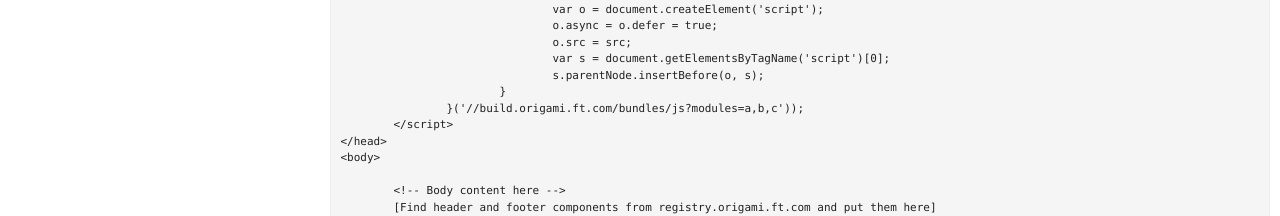
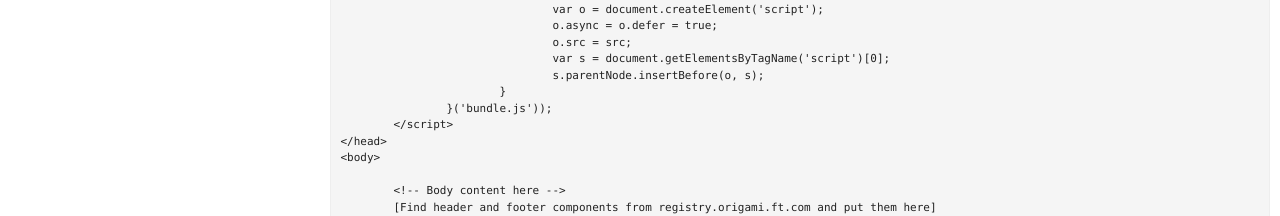
Before and after one commit to Financial-Times/ft-origami, a Jekyll site: the page built from docs/developer-guide/building-modules.md, in a window 1280 px wide and 1400 px high, scrolled down 7142 px. Shown: the part 1181-1397 px from the top of the window. Built offline with Jekyll 4.4.1, drawn with Linux system fonts in a browser that asks for light colours; some web fonts are replaced; comment, search, counter and statistics services are not loaded; some of the changed text lies outside the part shown.

Commit message:
Fix path to JS bundle

```diff
--- a/docs/developer-guide/building-modules.md
+++ b/docs/developer-guide/building-modules.md
@@ -382,7 +382,7 @@ Here's an example of a web page created from the boilerplate that includes the s
 					var s = document.getElementsByTagName('script')[0];
 					s.parentNode.insertBefore(o, s);
 				}
-			}('//build.origami.ft.com/bundles/js?modules=a,b,c'));
+			}('bundle.js'));
 		</script>
 	</head>
 	<body>
```
